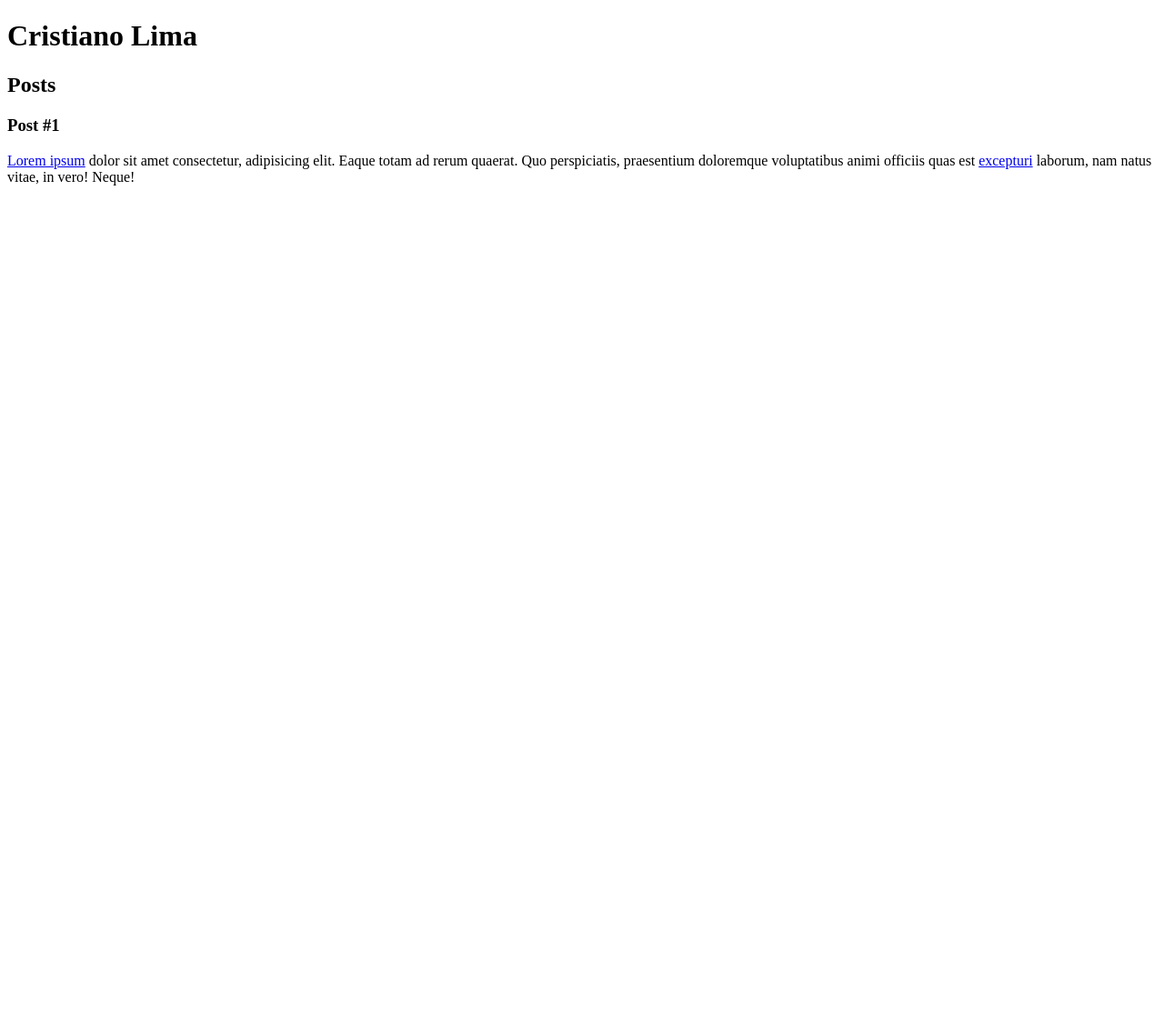
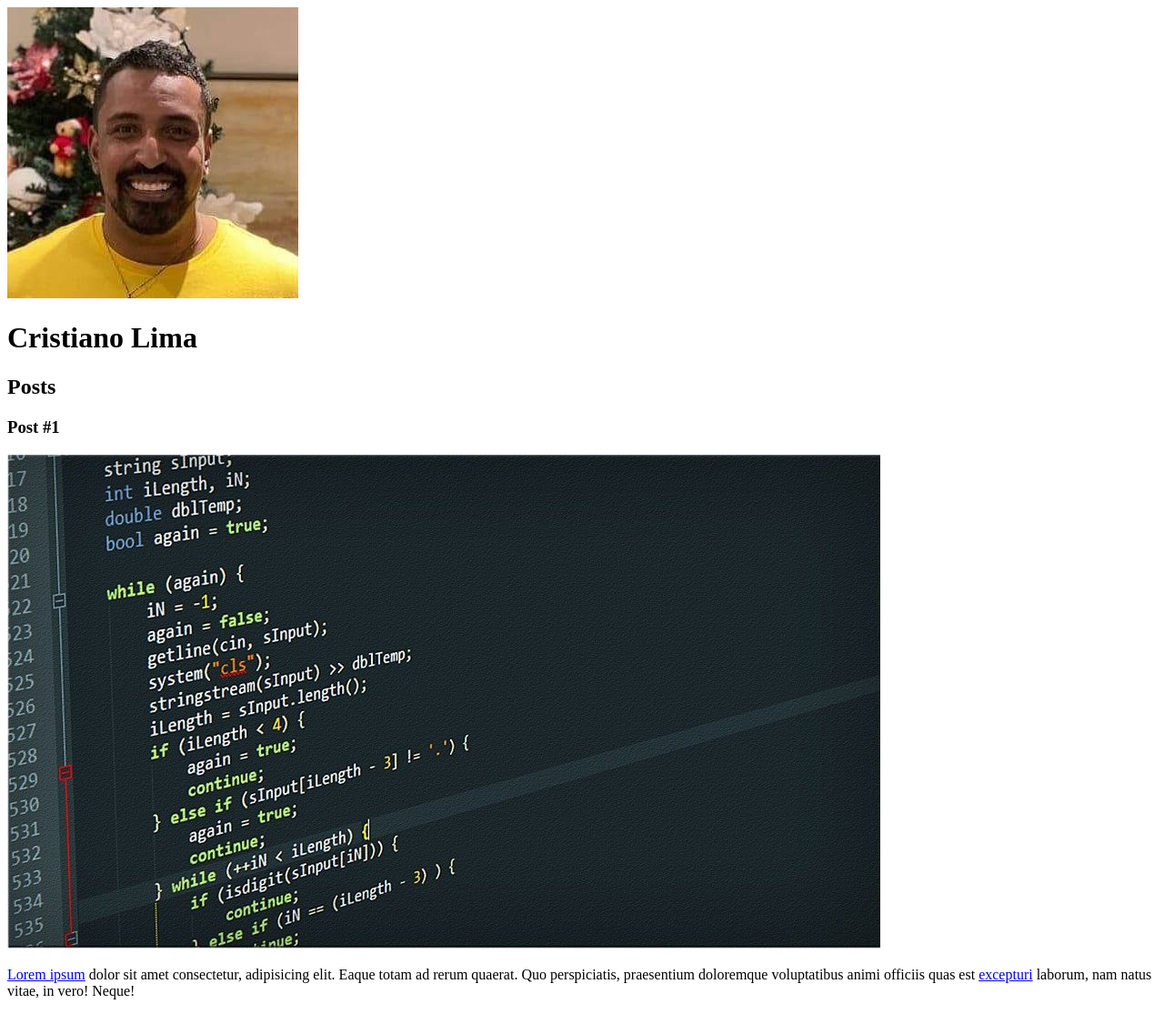
Before and after one commit to cristianolimaribeiro/introducao-criacao-websites-html-css3, a plain HTML site: page introducao-criacao-websites-html-css3/index.html in a window 1280 px wide. Shown: the whole page at 91% size. Before the commit the page ends 800 px from the top, so only its background shows below. Drawn offline with Linux system fonts and the light colour scheme.

Commit message:
falando sobre imagens

```diff
--- a/introducao-criacao-websites-html-css3/index.html
+++ b/introducao-criacao-websites-html-css3/index.html
@@ -8,6 +8,7 @@
 </head>
 <body>
     <header>
+        <img src="img/pp.jpg" alt="Minha foto">
         <h1>Cristiano Lima</h1>
     </header>
     <section>
@@ -17,6 +18,7 @@
         <article>
             <header>
                 <h3>Post #1</h3>
+                <img src="img/foto.jpg" alt="código de programação">
             </header>
             <p><a href="https://linkedin.com/in/cristiano-lima-ribeiro" target="_blank"> Lorem ipsum</a> dolor sit amet consectetur, adipisicing elit. Eaque totam ad rerum quaerat. Quo perspiciatis, praesentium doloremque voluptatibus animi officiis quas est <a href="mailto:cristiano.lima.ribeiro@gmail.com">excepturi</a> laborum, nam natus vitae, in vero! Neque!
             </p>
```
Also changed, not shown: introducao-criacao-websites-html-css3/img/foto.jpg (added), introducao-criacao-websites-html-css3/img/pp.jpg (added).
